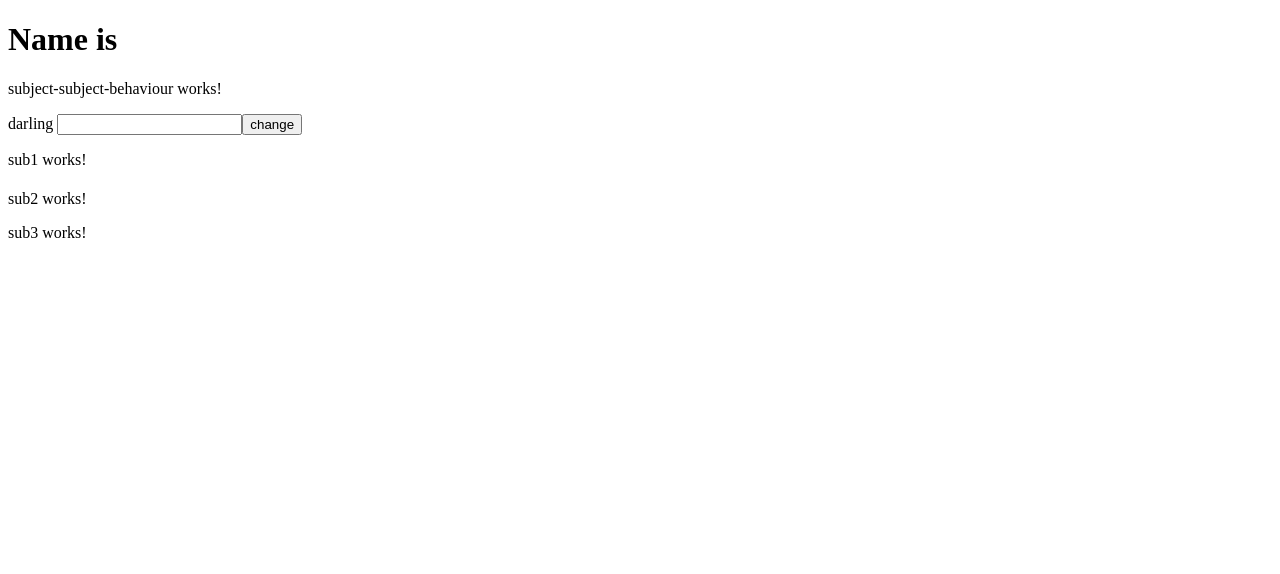
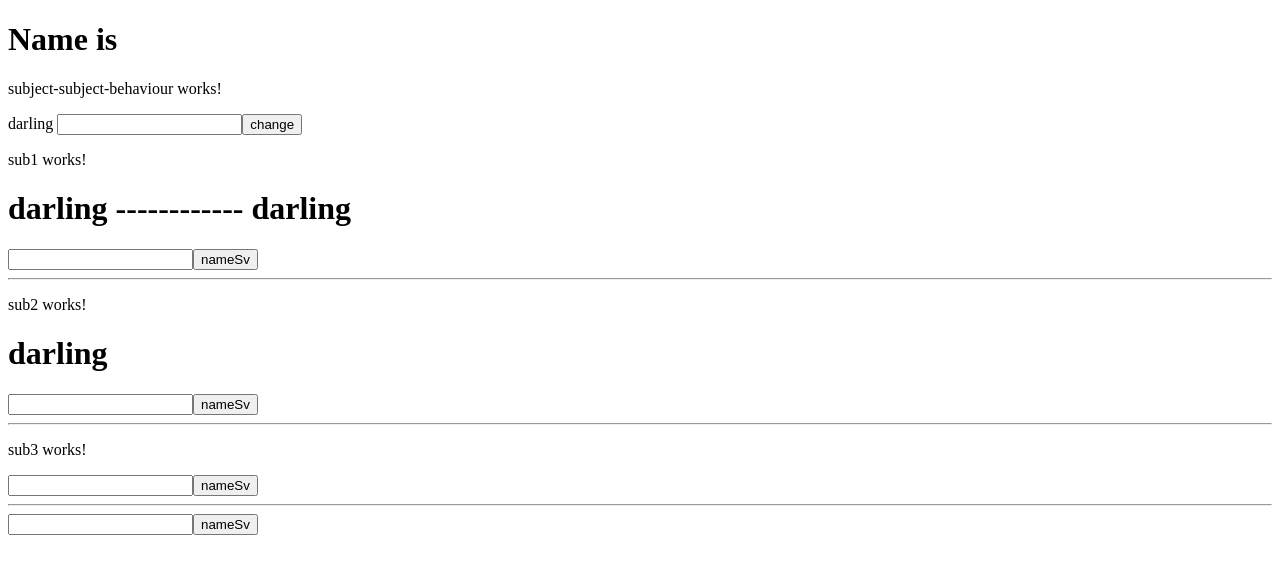
Before and after one commit to Digital-Trainee/rxjs, an Angular app: page /subject in a window 1280 px wide. Shown: the top 574 px of the page. Built offline with nearby package versions, Linux system fonts and the light colour scheme.

Commit message:
try example of behaviour subject

```diff
--- a/src/app/apiservice.service.ts
+++ b/src/app/apiservice.service.ts
@@ -8,6 +8,7 @@ import { BehaviorSubject, Observable, Subject, tap } from 'rxjs';
 export class ApiserviceService {
   constructor(private http:HttpClient) {}
   suhas = new Subject<string>()
+  obsersuhas = this.suhas.asObservable();
   show = new Subject<any>()
 
   nameS = new BehaviorSubject<any>('Borkar')
--- a/src/app/sub1/sub1.component.html
+++ b/src/app/sub1/sub1.component.html
@@ -1,2 +1,3 @@
 <p>sub1 works!</p>
-<h1>{{nameA}}</h1>
+<h1>{{nameA +' ------------ ' + nameA}}</h1><input type="text" #nameSv>
+<button (click)="updatenameS(nameSv.value)">nameSv</button>
--- a/src/app/sub1/sub1.component.ts
+++ b/src/app/sub1/sub1.component.ts
@@ -15,5 +15,13 @@ export class Sub1Component {
     this.apiu.suhas.subscribe((res:any)=>{
       this.nameA = res
     })
+    this.apiu.nameS.subscribe((Res:any)=>{
+      this.nameA = Res;
+    })
+  }
+
+  updatenameS(name:any)
+  {
+    this.apiu.nameS.next(name);
   }
 }
--- a/src/app/sub2/sub2.component.html
+++ b/src/app/sub2/sub2.component.html
@@ -1 +1,7 @@
+<hr>
 <p>sub2 works!</p>
+
+<h1>{{nameA}}</h1>
+
+<input type="text" #nameSv>
+<button (click)="updatenameS(nameSv.value)">nameSv</button>
--- a/src/app/sub2/sub2.component.ts
+++ b/src/app/sub2/sub2.component.ts
@@ -1,4 +1,5 @@
 import { Component } from '@angular/core';
+import { ApiserviceService } from '../apiservice.service';
 
 @Component({
   selector: 'app-sub2',
@@ -8,5 +9,16 @@ import { Component } from '@angular/core';
   styleUrl: './sub2.component.scss'
 })
 export class Sub2Component {
+  nameA:any;
+  constructor(private apiu:ApiserviceService){
+    this.apiu.nameS.subscribe((Res:any)=>{
+      this.nameA = Res;
+    })
+  }
 
+
+  updatenameS(name:any)
+  {
+    this.apiu.nameS.next(name);
+  }
 }
--- a/src/app/sub3/sub3.component.html
+++ b/src/app/sub3/sub3.component.html
@@ -1 +1,4 @@
+<hr>
 <p>sub3 works!</p>
+<input type="text" #nameSv>
+<button (click)="updatenameS(nameSv.value)">nameSv</button>
--- a/src/app/sub3/sub3.component.ts
+++ b/src/app/sub3/sub3.component.ts
@@ -1,4 +1,5 @@
 import { Component } from '@angular/core';
+import { ApiserviceService } from '../apiservice.service';
 
 @Component({
   selector: 'app-sub3',
@@ -8,5 +9,17 @@ import { Component } from '@angular/core';
   styleUrl: './sub3.component.scss'
 })
 export class Sub3Component {
+  nameA:any;
+  constructor(private apiu:ApiserviceService){
+    this.apiu.nameS.subscribe((Res:any)=>{
+      this.nameA = Res;
+    })
+  }
+
+
+  updatenameS(name:any)
+  {
+    this.apiu.nameS.next(name);
+  }
 
 }
--- a/src/app/subject-subject-behaviour/subject-subject-behaviour.component.html
+++ b/src/app/subject-subject-behaviour/subject-subject-behaviour.component.html
@@ -5,3 +5,9 @@
 <app-sub1></app-sub1>
 <app-sub2></app-sub2>
 <app-sub3></app-sub3>
+
+
+
+<hr>
+<input type="text" #nameSv>
+<button (click)="updatenameS(nameSv.value)">nameSv</button>
--- a/src/app/subject-subject-behaviour/subject-subject-behaviour.component.ts
+++ b/src/app/subject-subject-behaviour/subject-subject-behaviour.component.ts
@@ -20,13 +20,20 @@ export class SubjectSubjectBehaviourComponent implements OnInit {
     })
 
 
+
+
   }
 suhasname:any = '';
 
+  updatenameS(nameSv:any)
+  {
+    this.api.nameS.next(nameSv);
+  }
   ngAfterViewInit(): void {
    }
   changen(name:any)
   {
+    this.api.suhas.next(name);
     if(this.suhasname == 'show')
       {
         this.api.hidesuhas();
@@ -34,4 +41,8 @@ suhasname:any = '';
         this.api.showsuhas();
       }
   }
+
+
+
+
 }
```
